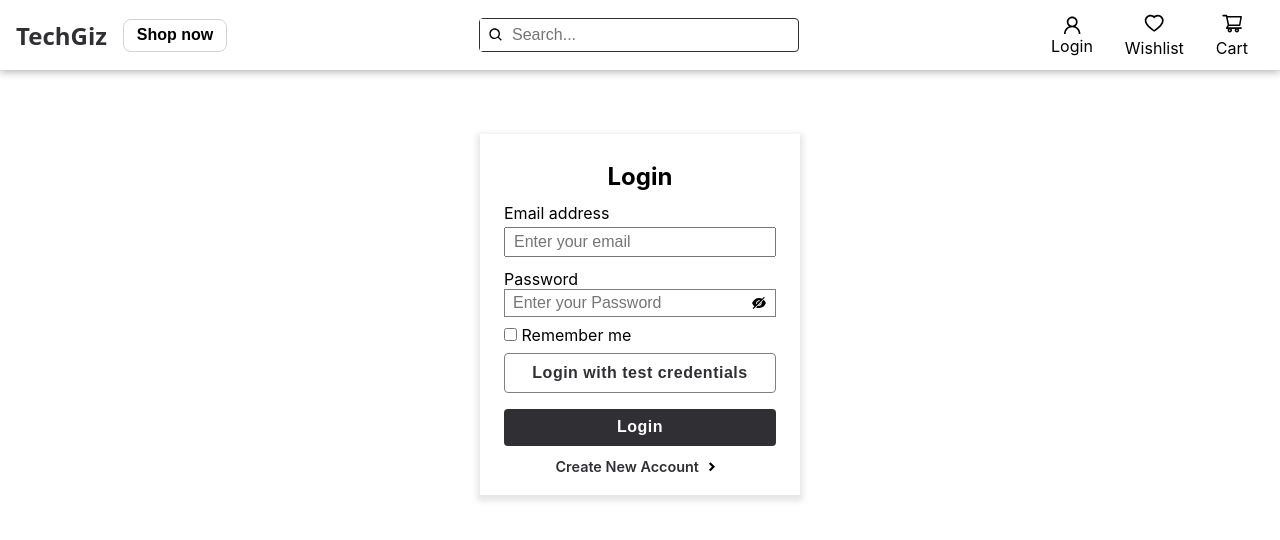
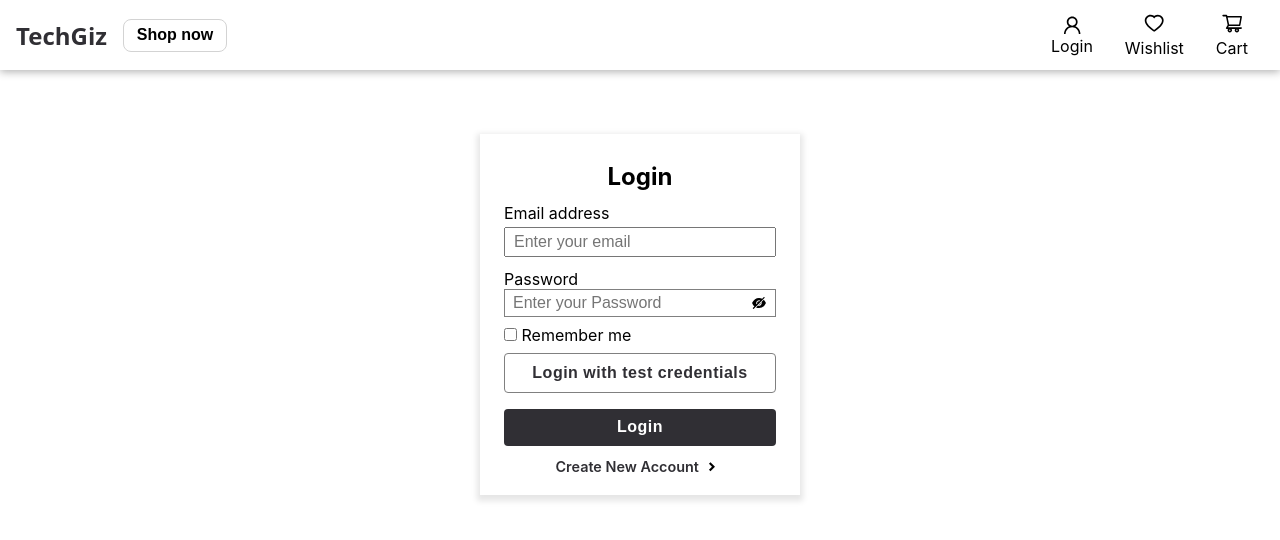
Before and after one commit to gkumar-pandey/Techgiz-ecommerce, a React (Create React App) app: page /login in a window 1280 px wide. Shown: the top 540 px of the page. Built offline with nearby package versions, Linux system fonts and the light colour scheme; no server answers; what miragejs would draw is missing.

Commit message:
style: fix navbar styles

```diff
--- a/src/Components/Navbar/Navbar.css
+++ b/src/Components/Navbar/Navbar.css
@@ -170,7 +170,6 @@ nav {
 .profile-icon:hover .profile_content {
   display: flex;
   flex-direction: column;
-  border: 1px solid red;
 }
 
 @media screen and (max-width: 768px) {
--- a/src/Components/Navbar/Navbar.jsx
+++ b/src/Components/Navbar/Navbar.jsx
@@ -36,20 +36,15 @@ const Navbar = () => {
           <Link to={"/"} className="link">
             <h3 className="nav-logo cursor-pointer ">TechGiz</h3>
           </Link>
-
           <Link to={"/products"}>
             <button className="shop_btn ">Shop now</button>
           </Link>
-        </div>
-        <div className="search">
-          <Search />
         </div>
         {location.pathname === "/products" && (
           <div className="search">
             <Search />
           </div>
         )}
-
         <div>
           <ul className="d-flex">
             {user ? (
```
